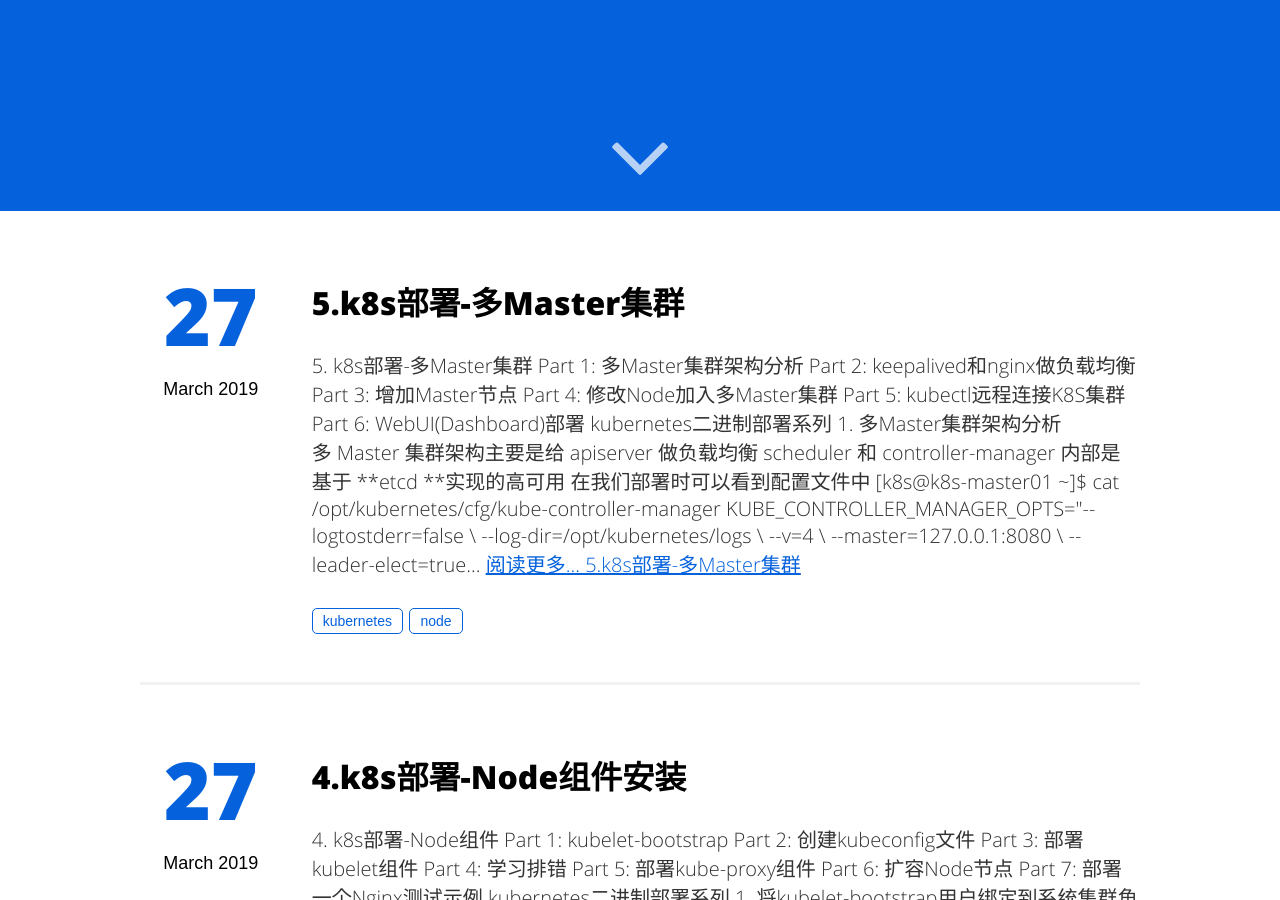
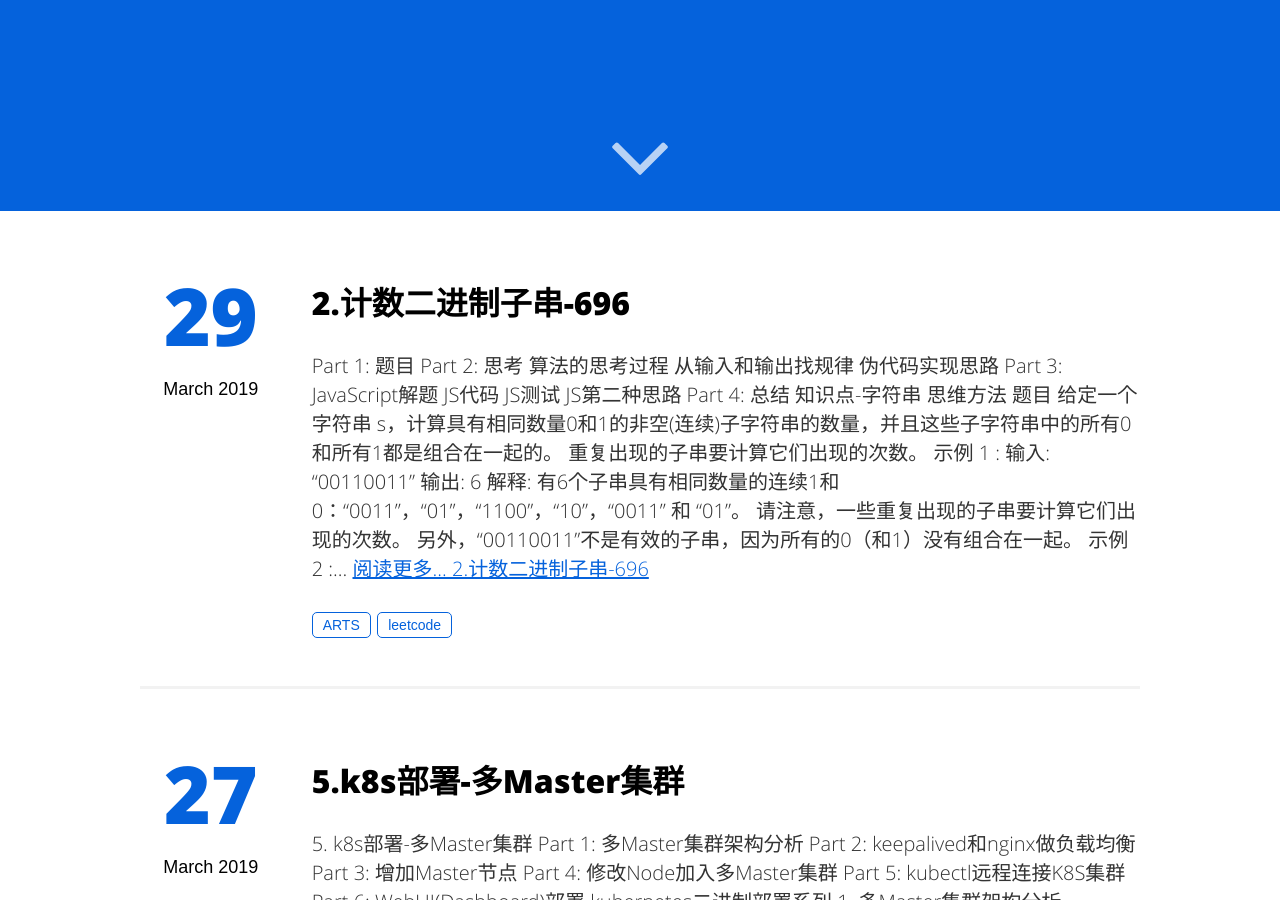
Before and after one commit to Quincy515/custertian.github.io, a Jekyll site: the page built from index.html, in a window 1280 px wide and 900 px high, scrolled down 689 px. Built offline with Jekyll 4.4.1, drawn with Linux system fonts in a browser that asks for light colours; comment, search, counter and statistics services are not loaded; some of the changed text lies outside the part shown.

Commit message:
leetcode 696

````diff
--- a/_posts/2019-03-24-leetcode-557.md
+++ b/_posts/2019-03-24-leetcode-557.md
@@ -1,6 +1,6 @@
 ---
 layout: post
-title: "反转字符串中的单词III"
+title: "1.反转字符串中的单词III-557"
 date: 2019-03-24 09:42:48
 image: '/assets/img/'
 description: 'leetcode-557-reverse-words-in-a-string-iii'
@@ -11,7 +11,6 @@ categories:
 - LeetCode
 twitter_text: 'leetcode-557-reverse-words-in-a-string-iii'
 ---
-
 
 #### [Part 1: 题目](#part1)
 
@@ -46,9 +45,9 @@ twitter_text: 'leetcode-557-reverse-words-in-a-string-iii'
 
 **注意**：在字符串中，每个单词由单个空格分隔，并且字符串中不会有任何额外的空格。
 
-## <a name="part2"></a>解题
+## <a name="part2"></a>JavaScript解题
 
-### <a name="code"></a>代码
+### <a name="code"></a>JS代码
 
 ```javascript
 export default (str) => {
@@ -62,7 +61,7 @@ export default (str) => {
 }
 ```
 
-### <a name="test"></a>测试
+### <a name="test"></a>JS测试
 
 ```javascript
 import revertByWorld from '../../code/string/557'
--- /dev/null
+++ b/_posts/2019-03-29-leetcode-696.md
@@ -0,0 +1,177 @@
+---
+layout: post
+title: "2.计数二进制子串-696"
+date: 2019-03-29 00:24:06
+image: '/assets/img/'
+description: 'leetcode-696-count-binary-substrings'
+tags:
+- ARTS
+- leetcode
+categories:
+- LeetCode
+twitter_text: 'leetcode-696-count-binary-substrings'
+---
+
+#### [Part 1: 题目](#part1)
+
+#### [Part 2: 思考](#part2)
+1. [算法的思考过程](#processing)
+1. [从输入和输出找规律](#find)
+1. [伪代码实现思路](#achieve)
+
+#### [Part 3: JavaScript解题](#part3)
+1. [JS代码](#code)
+2. [JS测试](#test)
+
+#### [JS第二种思路](#part4)
+
+#### [Part 4: 总结](#think)
+1. [知识点-字符串](#knowelage)
+2. [思维方法](#thinking)
+
+## <a name="part1"></a>题目
+
+给定一个字符串 s，计算具有相同数量0和1的非空(连续)子字符串的数量，并且这些子字符串中的所有0和所有1都是组合在一起的。
+
+重复出现的子串要计算它们出现的次数。
+
+**示例 1 :**
+
+> **输入**: "00110011"
+>
+> **输出**: 6
+>
+> **解释**: 有6个子串具有相同数量的连续1和0：“0011”，“01”，“1100”，“10”，“0011” 和 “01”。
+>
+> _请注意，一些重复出现的子串要计算它们出现的次数。_
+>
+> _另外，“00110011”不是有效的子串，因为所有的0（和1）没有组合在一起。_
+
+**示例 2 :**
+
+> **输入**: "10101"
+>
+> **输出**: 4
+>
+> **解释**: 有4个子串：“10”，“01”，“10”，“01”，它们具有相同数量的连续1和0。
+
+**注意：**
+
+- `s.length` 在1到50,000之间。
+- `s` 只包含“0”或“1”字符。
+
+## <a name="part2"></a>思考
+
+### <a name="processing"></a>算法的思考过程
+
+字符串：
+
+- 难度大的算法题目如何解？
+> 算法的本质是寻找规律并实现
+- 如何找到规律？
+> 发现输入和输出的关系，寻找突破点
+- 复杂的实现怎么办？
+> 实现是程序+数据结构的结合体
+
+### <a name="find"></a>从输入和输出找规律
+
+> **输入**: "00110011"
+>
+> **输出**: 6
+>
+> **解释**: 有6个子串具有相同数量的连续1和0：“0011”，“01”，“1100”，“10”，“0011” 和 “01”。
+
+输入|输出
+--|--
+第0位开始|[0011](#find)0011
+第1位开始|0[01](#find)10011
+第2位开始|00[1100](#find)11
+第3位开始|001[10](#find)011
+第4位开始|0011[0011](#find)
+第5位开始|00110[01](#find)1
+
+从输入第0位开始寻找是否符合条件
+
+找到就向下一位，作为子串开始寻找（作为子输入）
+
+这里面是有**重复找**的过程
+
+### <a name="achieve"></a>伪代码实现思路
+
+```javascript
+for i = 0; i < str.length - 1; i++
+    r = match(str.slice(i))
+    if r
+      result.push(r)
+```
+
+对于程序本身使用for循环来控制运行流程，使用数据结构来保存数据和调度
+
+通过伪代码抓住程序结构和数据结构
+
+## <a name="part3"></a>JavaScript解题
+
+### <a name="code"></a>JS代码
+
+```javascript
+export default (str) => {
+  // 建立数结构，只做入不出，所以堆栈队列都可以，用来保存数据
+  let r = []
+  // 给定任意子输入都返回第一个符合条件的子串
+  let match = (str) => {
+    // 使用正则表达式获取字符串开头的字符
+    let j = str.match(/^(0+|1+)/)[0]
+    // 利用“异或”运算将字符反转并复制相同个数
+    let o = (j[0] ^ 1).toString().repeat(j.length) // 长度相等并取反
+    // 合并上面两个字符串，创建正则表达式
+    let reg = new RegExp(`^(${j}${o})`) // 使用正则对象生成动态规则的正则
+    // 与传入的字符串进行比对，返回第一个比对成功的子串
+    if (reg.test(str)) {
+      return RegExp.$1
+    } else {
+      return ''
+    }
+  }
+  // for 控制程序运行流程
+  for (let i = 0, len = str.length - 1; i < len; i++) {
+    let sub = match(str.slice(i))
+    if (sub) {
+      r.push(sub)
+    }
+  }
+  return r
+}
+```
+
+使用一个`for`循环，将字符串从第一个开始传入`match`函数中，在`match`函数中利用`正则表达式`获取到字符串开头的字符（或是多个0或是多个1），再使用`repeat`方法，将开头获取到的多个0或1利用`异或运算`反转重复相同次数（举个例子：获取到了‘00’，那么反转之后就是‘11’），然后再建立一个正则表达式，将获取到的字符和反转后的字符拼接，使用`test`方法与传入的字符串进行比对，返回第一个比对成功的字符串，保存到数组`r`中。以此类推，剃掉原字符串的第一个字符后再调用一次`match`方法，直到原字符串只剩下1个字符，返回数组`r`
+
+### <a name="test"></a>JS测试
+
+```javascript
+import subStr from '../../code/string/696'
+
+test('subStr(00110011)', () => {
+  expect(subStr('00110011')).toEqual(['0011', '01', '1100', '10', '0011', '01'])
+})
+
+test('subStr(10101)', () => {
+  expect(subStr('10101')).toEqual(['10', '01', '10', '01'])
+})
+```
+
+## <a name="think"></a>总结
+
+### <a name="knowelage"></a>知识点-字符串
+
+- [String.prototype.slice](https://developer.mozilla.org/zh-CN/docs/Web/JavaScript/Reference/Global_Objects/String/slice)
+- [String.prototype.match](https://developer.mozilla.org/en-US/docs/Web/JavaScript/Reference/Global_Objects/String/match)
+- [String.prototype.repeat](https://developer.mozilla.org/en-US/docs/Web/JavaScript/Reference/Global_Objects/String/repeat)
+- [Array.prototype.push](https://developer.mozilla.org/zh-CN/docs/Web/JavaScript/Reference/Global_Objects/Array/push)
+- [RegExp](https://developer.mozilla.org/zh-CN/docs/Web/JavaScript/Reference/Global_Objects/RegExp)
+
+### <a name="thinking"></a>思维方法
+
+- 找出输出和输入的关联
+- 控制程序运行流程
+- 建立数结构，用来保存数据
+- 本题解题思路为: 找到传入`match`方法的字符串开头进行解析，含有一个或多个0或1，然后再取反，找到相同个数，拼接为正则表达式，然后将正则表达式与传入的字符串进行比对，返回第一个比对成功的字符串
````
Also changed, not shown: code/leetcode/code/string/696.js (added, +27 -0 lines), code/leetcode/tests/string/696.test.js (added, +9 -0 lines), 11 other files.
